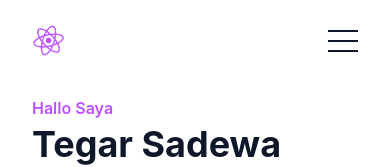
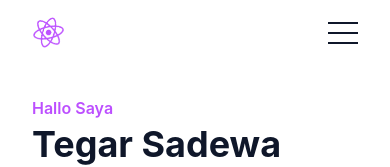
Before and after one commit to g00dm00d/tegar-sadewa, a plain HTML site: page index.html in a window 390 px wide. Shown: the top 167 px of the page. Drawn offline with Linux system fonts and the light colour scheme.

Commit message:
Update index.html

```diff
--- a/index.html
+++ b/index.html
@@ -28,7 +28,7 @@
           <div class="px-4 flex flex-wrap">
             <a href=""
               ><img
-                class="block py-6 max-w-[33px] animate-spin-slow md:top-10 md:left-24"
+                class="block py-4 max-w-[33px] animate-spin-slow md:top-10 md:left-24"
                 src="dist/img/skill/reactJS1.png"
             /></a>
           </div>
```
